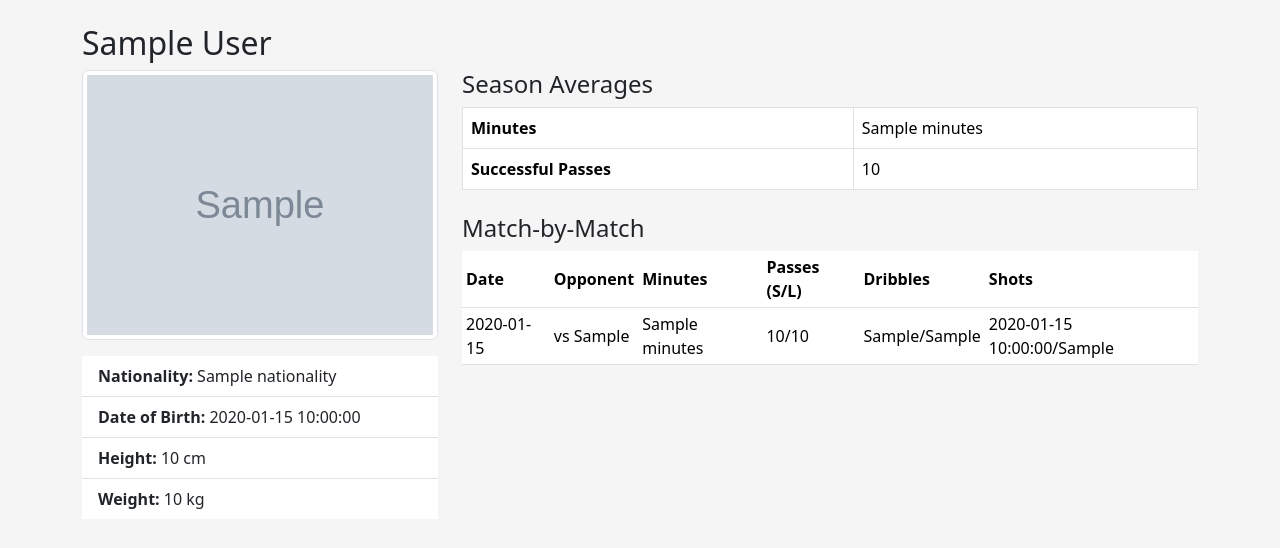
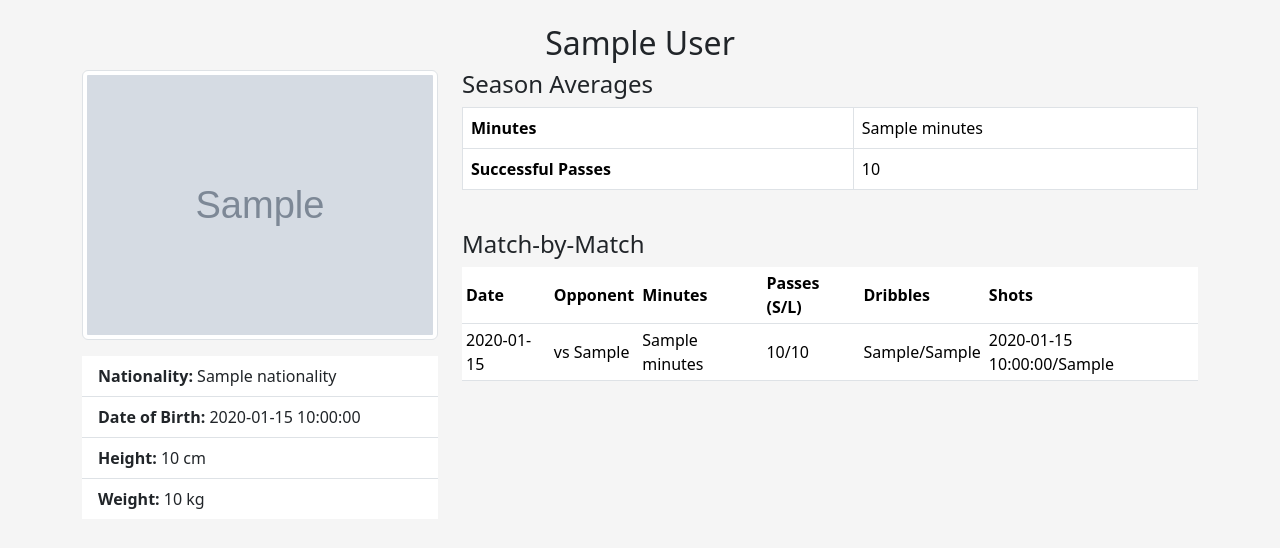
Before and after one commit to EnejiStats/Enejistats.com, a Python web app: template templates/player_detail.html in a window 1280 px wide. Shown: the part 56-604 px from the top of the page. Run offline with Jinja, Linux system fonts and the light colour scheme; the template is opened without the code that fills it: most values are stand-ins (such as "Sample title", 1, 10 or a date in 2020); grey boxes marked "Sample" are stand-in pictures.

Commit message:
Update player_detail.html

```diff
--- a/templates/player_detail.html
+++ b/templates/player_detail.html
@@ -1,10 +1,11 @@
 {% extends 'base.html' %}
 {% block title %}{{ player.first_name }} {{ player.last_name }}{% endblock %}
 {% block content %}
-<h2>{{ player.first_name }} {{ player.last_name }}</h2>
+<h2 class="text-center">{{ player.first_name }} {{ player.last_name }}</h2>
+
 <div class="row">
-  <div class="col-md-4">
-    <img src="{{ player.photo_url or 'https://placehold.co/200' }}" class="img-thumbnail" alt="photo">
+  <div class="col-12 col-md-4 mb-4">
+    <img src="{{ player.photo_url or 'https://placehold.co/200' }}" class="img-thumbnail img-fluid" alt="photo">
     <ul class="list-group list-group-flush mt-3">
       <li class="list-group-item"><strong>Nationality:</strong> {{ player.nationality }}</li>
       <li class="list-group-item"><strong>Date of Birth:</strong> {{ player.dob }}</li>
@@ -12,18 +13,23 @@
       <li class="list-group-item"><strong>Weight:</strong> {{ player.weight_kg }} kg</li>
     </ul>
   </div>
-  <div class="col-md-8">
+
+  <div class="col-12 col-md-8">
     <h4>Season Averages</h4>
     {% if summary %}
+    <div class="table-responsive">
       <table class="table table-bordered">
         <tr><th>Minutes</th><td>{{ summary.minutes or 0 }}</td></tr>
         <tr><th>Successful Passes</th><td>{{ summary.avg_pass_succ | round(1) }}</td></tr>
       </table>
+    </div>
     {% else %}
       <p>No summary available.</p>
     {% endif %}
+
     <h4 class="mt-4">Match-by-Match</h4>
     {% if player.stats %}
+    <div class="table-responsive">
       <table class="table table-sm table-hover">
         <thead>
           <tr><th>Date</th><th>Opponent</th><th>Minutes</th><th>Passes (S/L)</th><th>Dribbles</th><th>Shots</th></tr>
@@ -32,7 +38,13 @@
         {% for stat in player.stats %}
           <tr>
             <td>{{ stat.match.date.strftime('%Y-%m-%d') }}</td>
-          <td>{% if stat.match.home_team == player.club.name %}vs {{ stat.match.away_team }}{% else %}vs {{ stat.match.home_team }}{% endif %}</td>
+            <td>
+              {% if stat.match.home_team == player.club.name %}
+                vs {{ stat.match.away_team }}
+              {% else %}
+                vs {{ stat.match.home_team }}
+              {% endif %}
+            </td>
             <td>{{ stat.minutes }}</td>
             <td>{{ stat.short_pass_succ + stat.long_pass_succ }}/{{ stat.short_pass_fail + stat.long_pass_fail }}</td>
             <td>{{ stat.dribbles_succ }}/{{ stat.dribbles_fail }}</td>
@@ -41,6 +53,7 @@
         {% endfor %}
         </tbody>
       </table>
+    </div>
     {% else %}
       <p>No match data available.</p>
     {% endif %}
```
Lines whose indentation alone changed are shown as unchanged.
